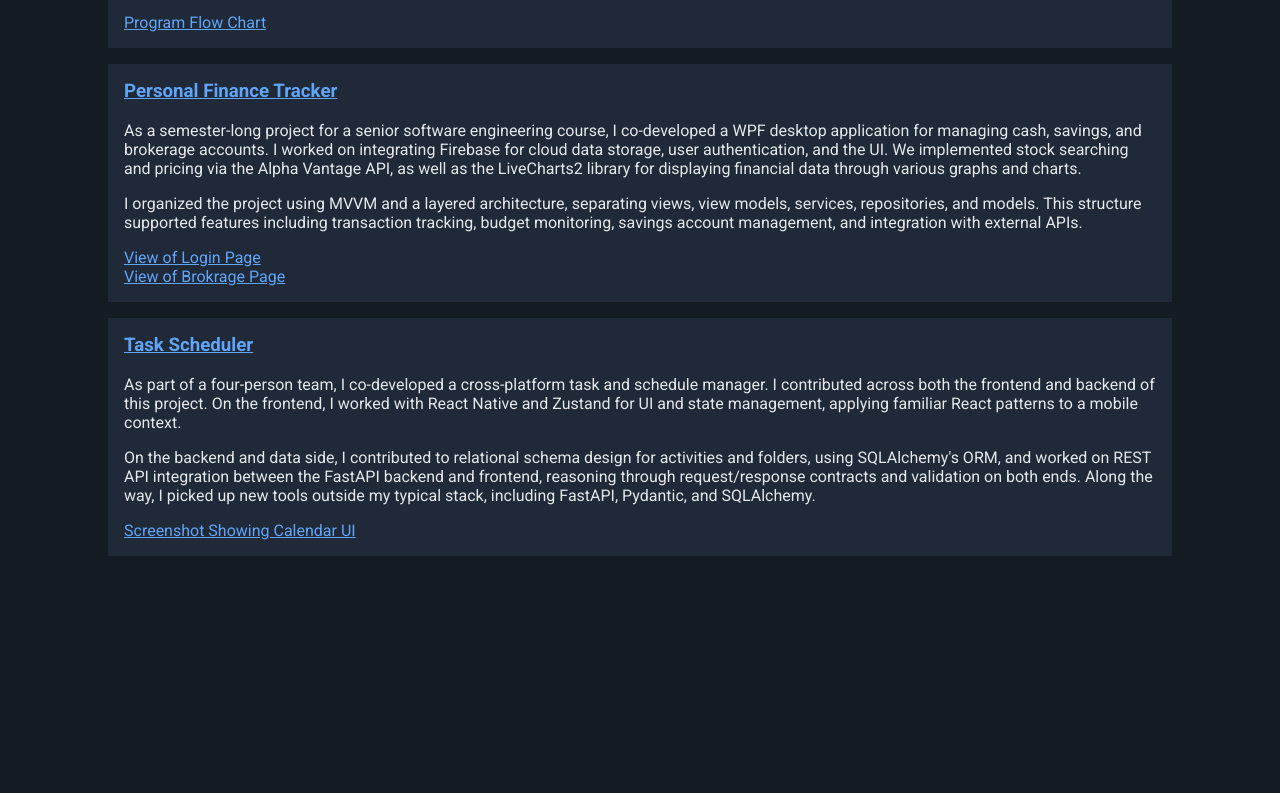
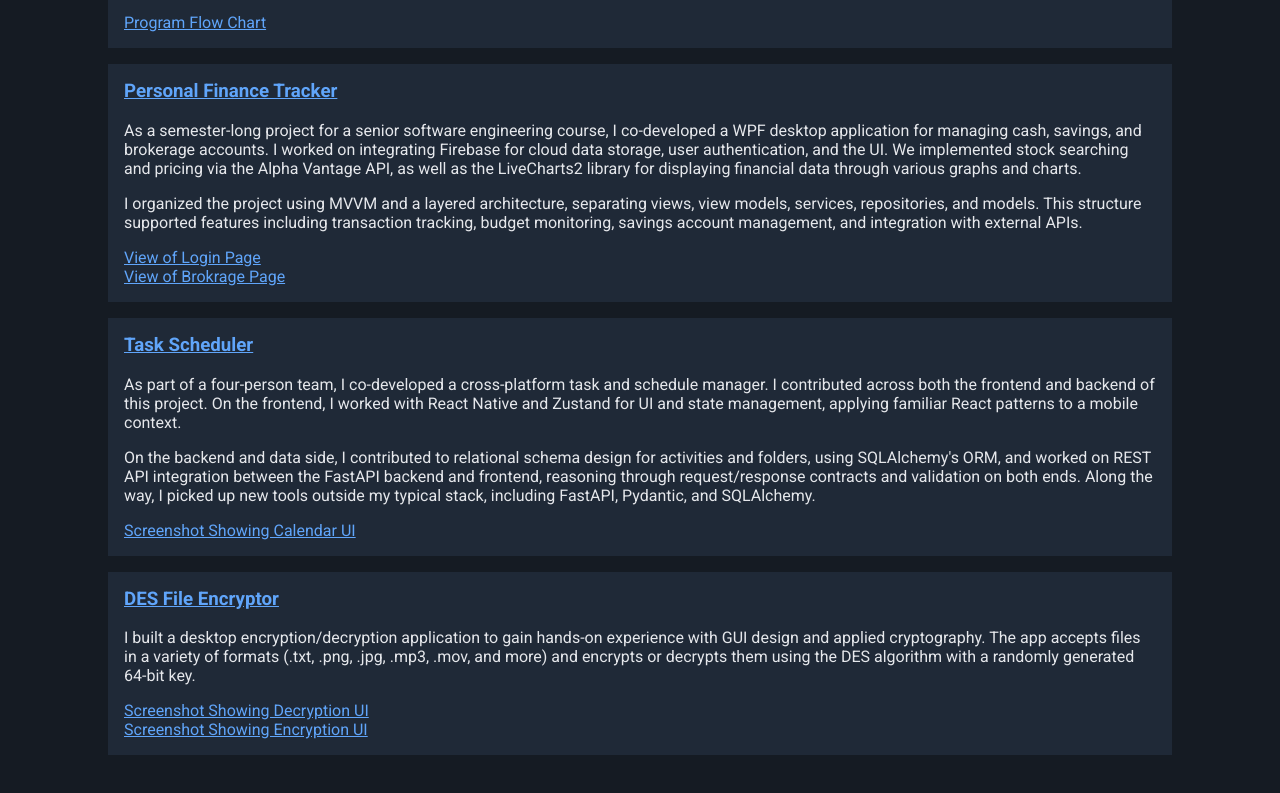
Before and after one commit to Leo741776/webpage, a plain HTML site: page index.html in a window 1280 px wide. Shown: the part 1588-2381 px from the top of the page. Before the commit the page ends 2218 px from the top, so only its background shows below. Drawn offline with Linux system fonts and the light colour scheme.

Commit message:
Update page

```diff
--- a/index.html
+++ b/index.html
@@ -85,6 +85,14 @@
                     <a href="#demo-scheduler-1">Screenshot Showing Calendar UI</a>
                     <div id="demo-scheduler-1" class="image-modal"><a href="#close" class="image-modal-close"><img src="media/task_scheduler_media/1.png" alt="Task Scheduler screenshot" /></a></div>
                 </div>
+
+                <div class="project-card">
+                    <h3><a href="https://github.com/Leo741776/file-encrypter" rel="noopener noreferrer" target="_blank">DES File Encryptor</a></h3>
+                    <p>I built a desktop encryption/decryption application to gain hands-on experience with GUI design and applied cryptography. The app accepts files in a variety of formats (.txt, .png, .jpg, .mp3, .mov, and more) and encrypts or decrypts them using the DES algorithm with a randomly generated 64-bit key.</p>
+                    <a href="#demo-encrypter-1">Screenshot Showing Decryption UI</a><br /><a href="#demo-encrypter-2">Screenshot Showing Encryption UI</a>
+                    <div id="demo-encrypter-1" class="image-modal"><a href="#close" class="image-modal-close"><img src="media/file_encrypter/1.png" alt="Decryption Screen" /></a></div>
+                    <div id="demo-encrypter-2" class="image-modal"><a href="#close" class="image-modal-close"><img src="media/file_encrypter/2.png" alt="Encryption Screen" /></a></div>
+                </div>
             </div>
         </section>
     </div>
```
Also changed, not shown: media/file_encrypter/1.png (added), media/file_encrypter/2.png (added).
